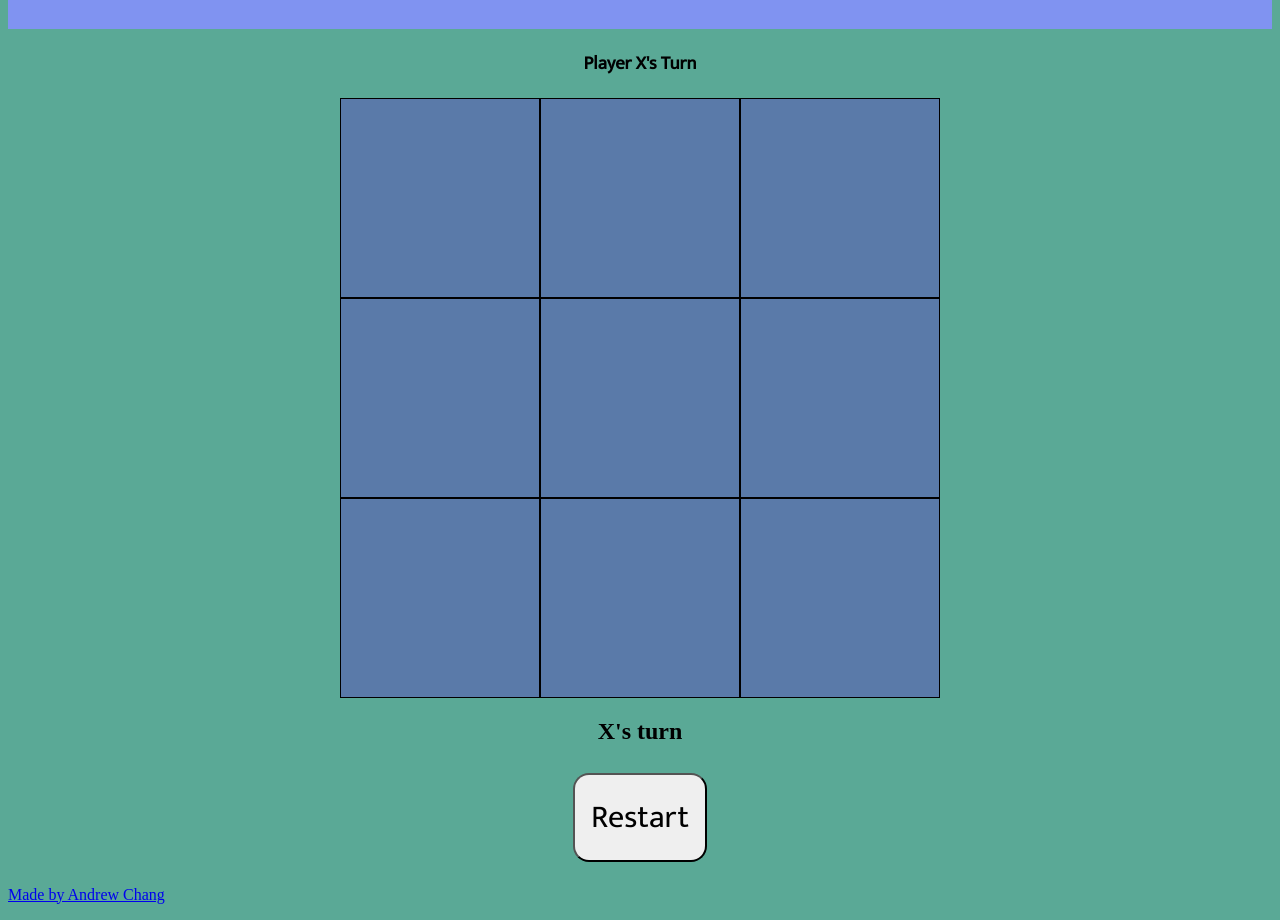
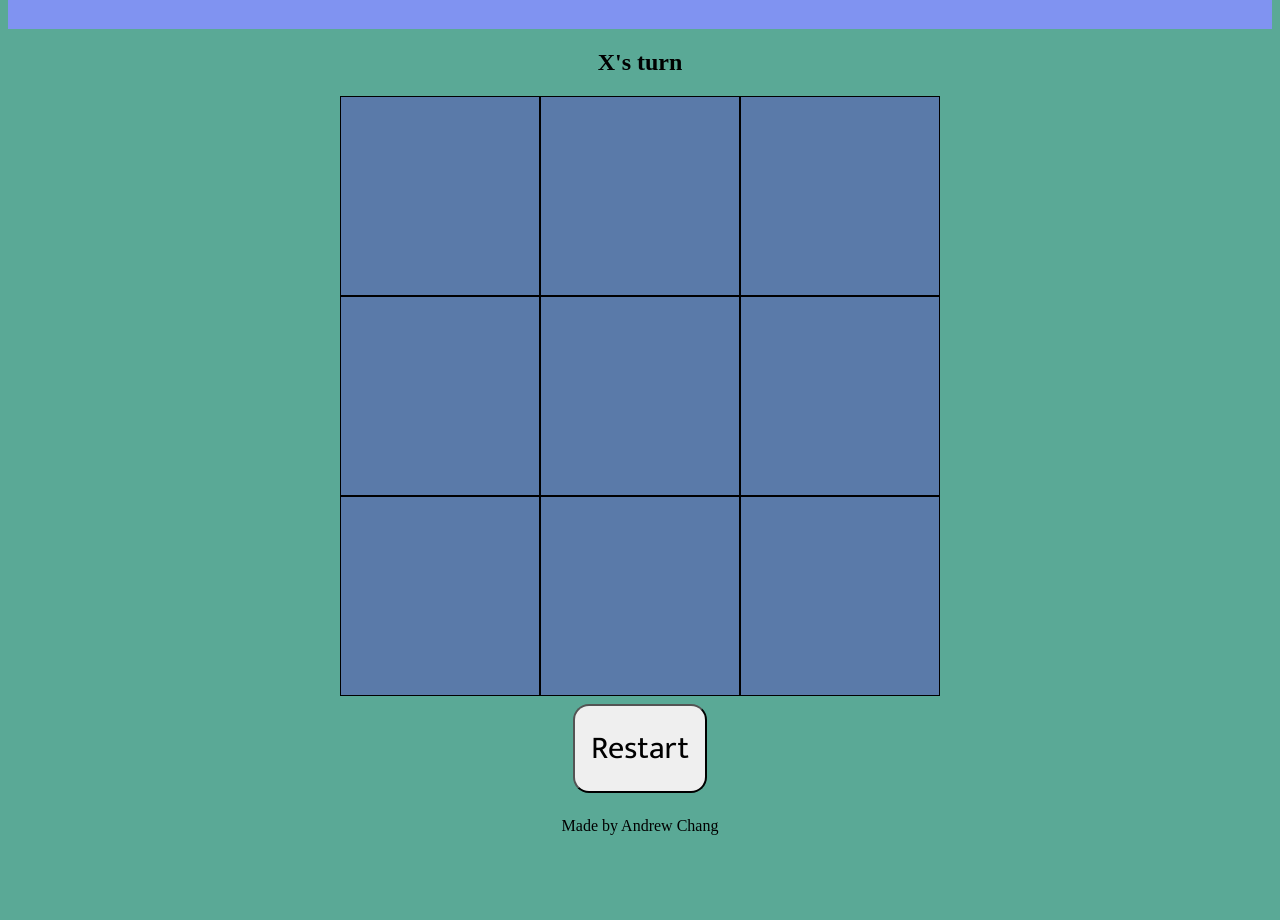
Before and after one commit to andrewchang97/TicTacToe, a plain HTML site: page index.html in a window 1280 px wide. Shown: the part 103-1023 px from the top of the page. After the commit the page ends 962 px from the top, so only its background shows below. Drawn offline with Linux system fonts and the light colour scheme.

Commit message:
Adding changed html so there is only one piece of text being updated for the game, and changed css to have my name at the bottom center

```diff
--- a/index.html
+++ b/index.html
@@ -12,7 +12,7 @@
         <h1>Tic-Tac-Toe</h1>
     </header>
     <div class="content">
-        <h3>Player X's Turn</h3>
+        <h2 id="statusText"></h2>
         <div class="board">
             <div cellIndex="1" class="grid1 cell"></div>
             <div cellIndex="2" class="grid2 cell"></div>
@@ -24,7 +24,6 @@
             <div cellIndex="8" class="grid8 cell"></div>
             <div cellIndex="9" class="grid9 cell"></div>
         </div>
-        <h2 id="statusText"></h2>
         <button class="reset">Restart</button>
     </div>
     <footer>
--- a/style.css
+++ b/style.css
@@ -58,3 +58,11 @@ border-color: #80f1d6;
 /* .cell{
     color: aqua;
 } */
+
+a{
+    display: flex;
+    justify-content: center;
+    text-decoration: none;
+    color: rgb(0, 0, 0);
+    font-size: 16px;
+}
```
